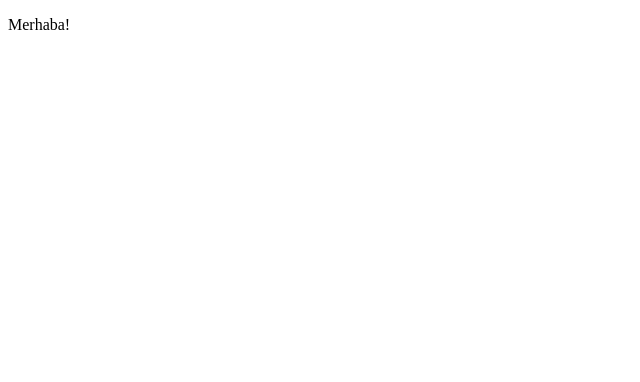
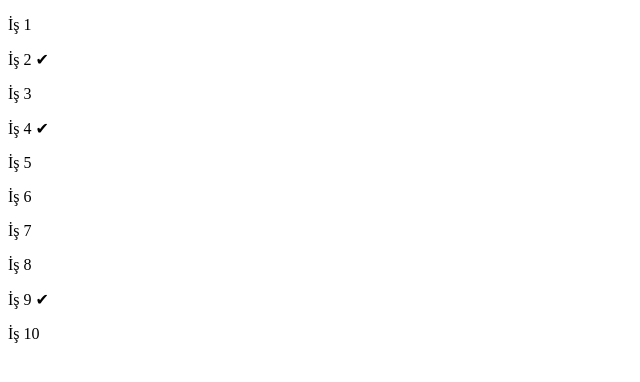
Before and after one commit to alisarsar/hafta9, a React (Create React App) app: page / in a window 1280 px wide. Shown: the top 382 px of the page, without its empty margins (0-640 px from the left). Built offline with nearby package versions, Linux system fonts and the light colour scheme.

Commit message:
veri listeleme ve güncelleme örneği yapıldı.

```diff
--- /dev/null
+++ b/src/App.jsx
@@ -0,0 +1,17 @@
+import YapilacakIs from "./YapilacakIs"
+import yapilacaklarListesi from "./yapilacaklar"
+
+const App = ()=>{
+
+    return (
+        <>
+            { yapilacaklarListesi.map(
+                (eleman)=>{
+                    return <YapilacakIs key={eleman.id} isAdi={eleman.baslik} isDurumu={eleman.tamamlandi} />
+                }
+            )}
+        </>
+    )
+}
+
+export default App
--- /dev/null
+++ b/src/YapilacakIs.jsx
@@ -0,0 +1,17 @@
+import { useState } from "react"
+
+const YapilacakIs = ({isAdi, isDurumu})=> {
+    const [is, isGuncelle] = useState({baslik:isAdi, durum: isDurumu })
+
+    const durumDegistir = ()=>{
+        console.log("durum değiştirilecek")
+
+        isGuncelle({...is, durum: !is.durum})
+    }
+
+    return (
+        <p onClick={durumDegistir}>{is.baslik} {is.durum && "✔"}</p>
+    )
+}
+
+export default YapilacakIs
--- a/src/index.js
+++ b/src/index.js
@@ -1,7 +1,8 @@
 import React from 'react';
 import ReactDOM from 'react-dom/client';
+import App from './App';
 
 const root = ReactDOM.createRoot(document.getElementById('root'));
 root.render(
-  <p>Merhaba!</p>
+  <App/>
 );
--- /dev/null
+++ b/src/yapilacaklar.js
@@ -0,0 +1,14 @@
+const yapilacaklarListesi = [
+    { id: 1, baslik: "İş 1", tamamlandi: false },
+    { id: 2, baslik: "İş 2", tamamlandi: true },
+    { id: 3, baslik: "İş 3", tamamlandi: false },
+    { id: 4, baslik: "İş 4", tamamlandi: true },
+    { id: 5, baslik: "İş 5", tamamlandi: false },
+    { id: 6, baslik: "İş 6", tamamlandi: false },
+    { id: 7, baslik: "İş 7", tamamlandi: false },
+    { id: 8, baslik: "İş 8", tamamlandi: false },
+    { id: 9, baslik: "İş 9", tamamlandi: true },
+    { id: 10, baslik: "İş 10", tamamlandi: false }
+  ];
+
+  export default yapilacaklarListesi
```
